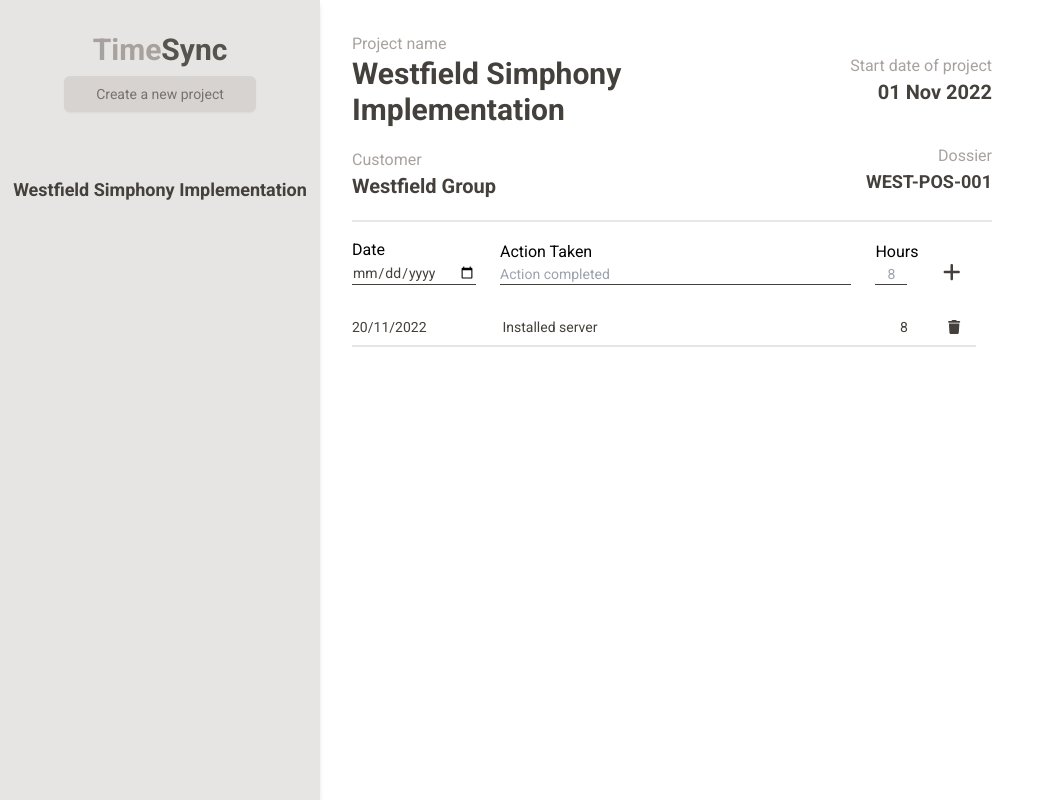
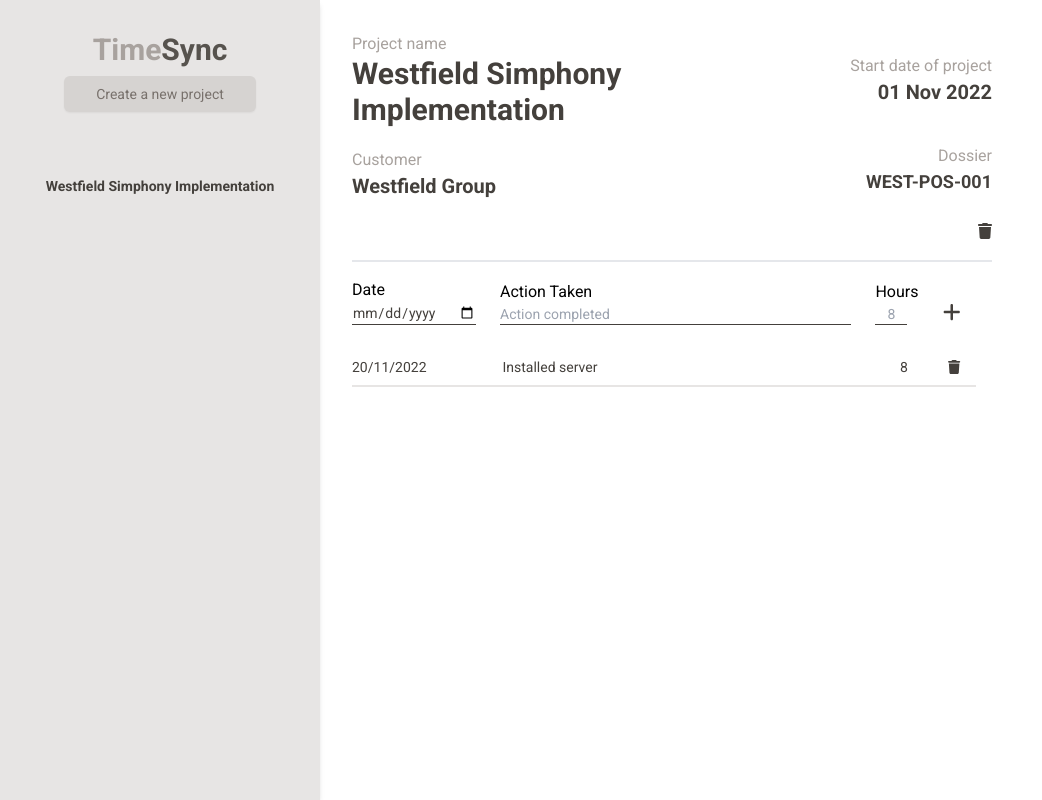
Before and after one commit to wylieaj/TimeSync, a React (Vite) app: page / in a window 1280 px wide. Both pictures are taken after a click on the button "Westfield Simphony Implementation". Shown: the whole page, without its empty margins (0-1042 px from the left). Built offline with nearby package versions, Linux system fonts and the light colour scheme.

Commit message:
delete project

```diff
--- a/src/App.jsx
+++ b/src/App.jsx
@@ -84,6 +84,24 @@
     setState;
   };
 
+  const deleteProject = (projectId) => {
+    if (projectId === state.contentState) {
+      setState((prevState) => {
+        return {
+          ...prevState,
+          contentState: null,
+          projects: [prevState.projects.filter((project) => projectId !== project.id)],
+        };
+      });
+      setState((prevState) => {
+        return {
+          ...prevState,
+          timesheets: [prevState.timesheets.filter((ts) => projectId !== ts.projectId)],
+        };
+      });
+    }
+  };
+
   const displayProject = (selectedProject) => {
     setState((prevState) => {
       return {
@@ -105,6 +123,7 @@
         timesheetObj={state.timesheets.filter((timesheet) => timesheet.projectId === state.contentState)}
         addTimesheet={addTimesheetEntry}
         deleteTimesheet={deleteTimesheetEntry}
+        deleteProject={deleteProject}
       />
     );
   }
@@ -113,7 +132,7 @@
     <div
       className="flex
     ">
-      <SideBar allProjects={state} selectProjectFunc={displayProject} func={handleNewProject} />
+      <SideBar allProjects={state} selectProjectFunc={displayProject} func={handleNewProject} deleteProject={deleteProject} />
       {content}
     </div>
   );
--- a/src/components/Content/SelectedProject.jsx
+++ b/src/components/Content/SelectedProject.jsx
@@ -1,7 +1,8 @@
-import { useRef, useState } from "react";
+import { FontAwesomeIcon } from "@fortawesome/react-fontawesome";
+import { faTrash } from "@fortawesome/free-solid-svg-icons";
 import Timesheets from "../Timesheets/Timesheets";
 
-const SelectedProject = ({ projectObj, timesheetObj, addTimesheet, deleteTimesheet }) => {
+const SelectedProject = ({ projectObj, timesheetObj, addTimesheet, deleteTimesheet, deleteProject }) => {
   const formattedDate = new Date(projectObj.projectStartDate).toLocaleDateString("en-GB", {
     day: "2-digit",
     month: "short",
@@ -32,6 +33,17 @@
             <p className="text-lg text-stone-700 mb-2 font-bold">{projectObj.custDossier}</p>
           </div>
         </div>
+        <div className="flex justify-end mb-4">
+          <button>
+            <FontAwesomeIcon
+              onClick={() => {
+                deleteProject(projectObj.id);
+              }}
+              icon={faTrash}
+              style={{ color: "#44403c" }}
+            />
+          </button>
+        </div>
       </div>
       <Timesheets timesheetObj={timesheetObj} addTimesheet={addTimesheet} deleteTimesheet={deleteTimesheet} />
     </section>
--- a/src/components/SideBar/SideBar.jsx
+++ b/src/components/SideBar/SideBar.jsx
@@ -1,4 +1,6 @@
 import Button from "../Buttons/Button.jsx";
+import { FontAwesomeIcon } from "@fortawesome/react-fontawesome";
+import { faTrash } from "@fortawesome/free-solid-svg-icons";
 
 const SideBar = ({ allProjects, selectProjectFunc, func }) => {
   return (
@@ -18,9 +20,9 @@
           {allProjects.projects.map((project) => {
             let projectClass = "";
             if (allProjects.contentState === project.id) {
-              projectClass = "text-lg text-stone-700 font-bold hover:text-stone-900 text-wrap";
+              projectClass = "text-sm text-stone-700 font-bold hover:text-stone-900 text-wrap";
             } else {
-              projectClass = "text-lg text-stone-500 hover:text-stone-900";
+              projectClass = "text-sm text-stone-500 hover:text-stone-900";
             }
             return (
               <button key={project.id} onClick={() => selectProjectFunc(project)} className={projectClass}>
--- a/src/components/Timesheets/Timesheets.jsx
+++ b/src/components/Timesheets/Timesheets.jsx
@@ -6,6 +6,7 @@
 
 const Timesheets = ({ timesheetObj, addTimesheet, deleteTimesheet }) => {
   const [isError, setIsError] = useState(false);
+
   const handleDeleteTimesheet = (timesheetId) => {
     setIsError(false);
     deleteTimesheet(timesheetId);
```
